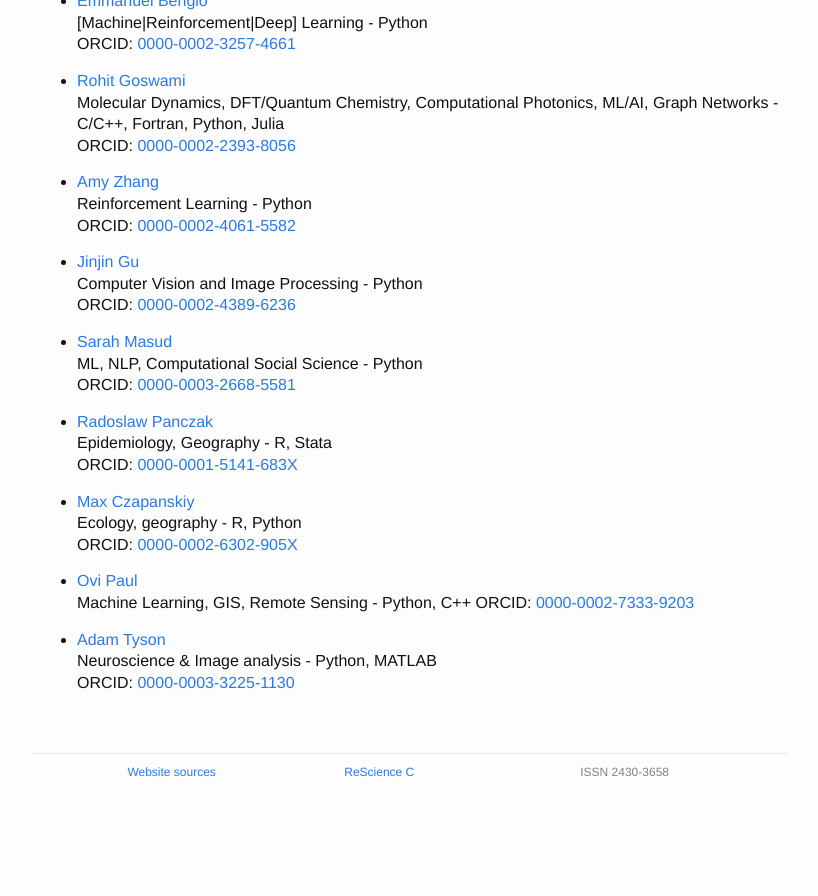
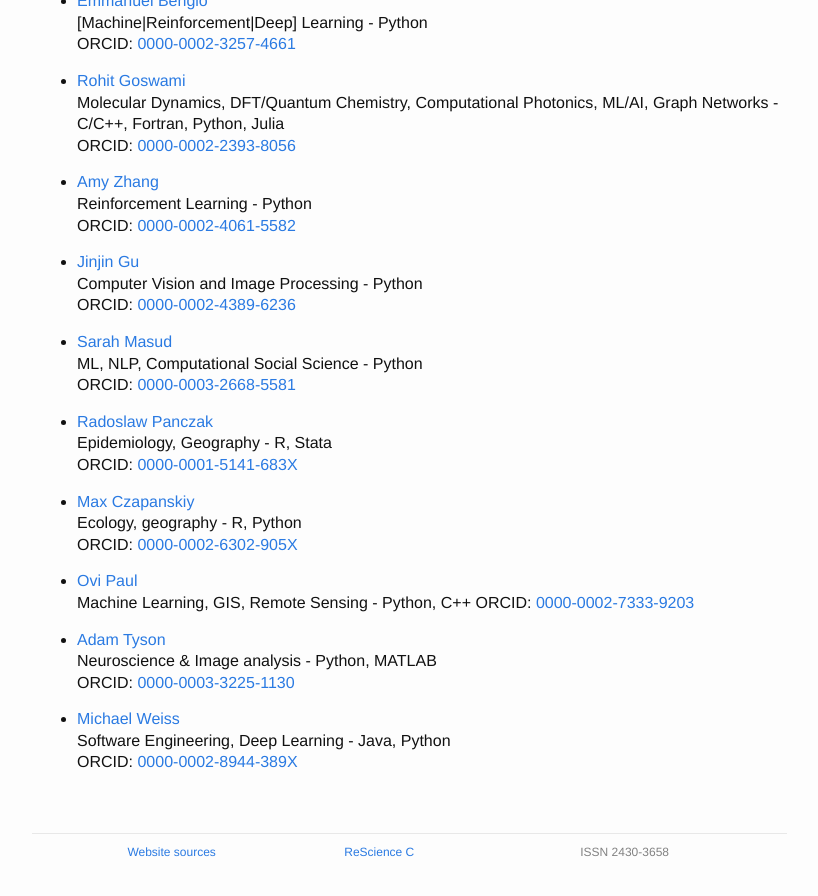
Before and after one commit to ReScience/rescience.github.io, a Jekyll site: the page built from 04-board.md, in a window 1280 px wide and 900 px high, scrolled down 11720 px. Shown: the top 896 px of the window, without its empty margins (223-1041 px from the left). Built offline with Jekyll 4.4.1, drawn with Linux system fonts in a browser that asks for light colours; our own code applies the rules of GitHub Pages for plain Markdown files; before the commit the page ends 12540 px from its top, so only the background shows below that.

Commit message:
Added Michael Weiss to the board (reviewer)

```diff
--- a/04-board.md
+++ b/04-board.md
@@ -639,3 +639,7 @@ ORCID: [0000-0002-8225-7517](https://orcid.org/0000-0002-8225-7517)
 * [Adam Tyson](https://github.com/adamltyson)
   Neuroscience & Image analysis - Python, MATLAB
   ORCID: [0000-0003-3225-1130](https://orcid.org/0000-0003-3225-1130)
+
+* [Michael Weiss](https://github.com/MiWeiss)
+  Software Engineering, Deep Learning - Java, Python
+  ORCID: [0000-0002-8944-389X](https://orcid.org/0000-0002-8944-389X)
```
